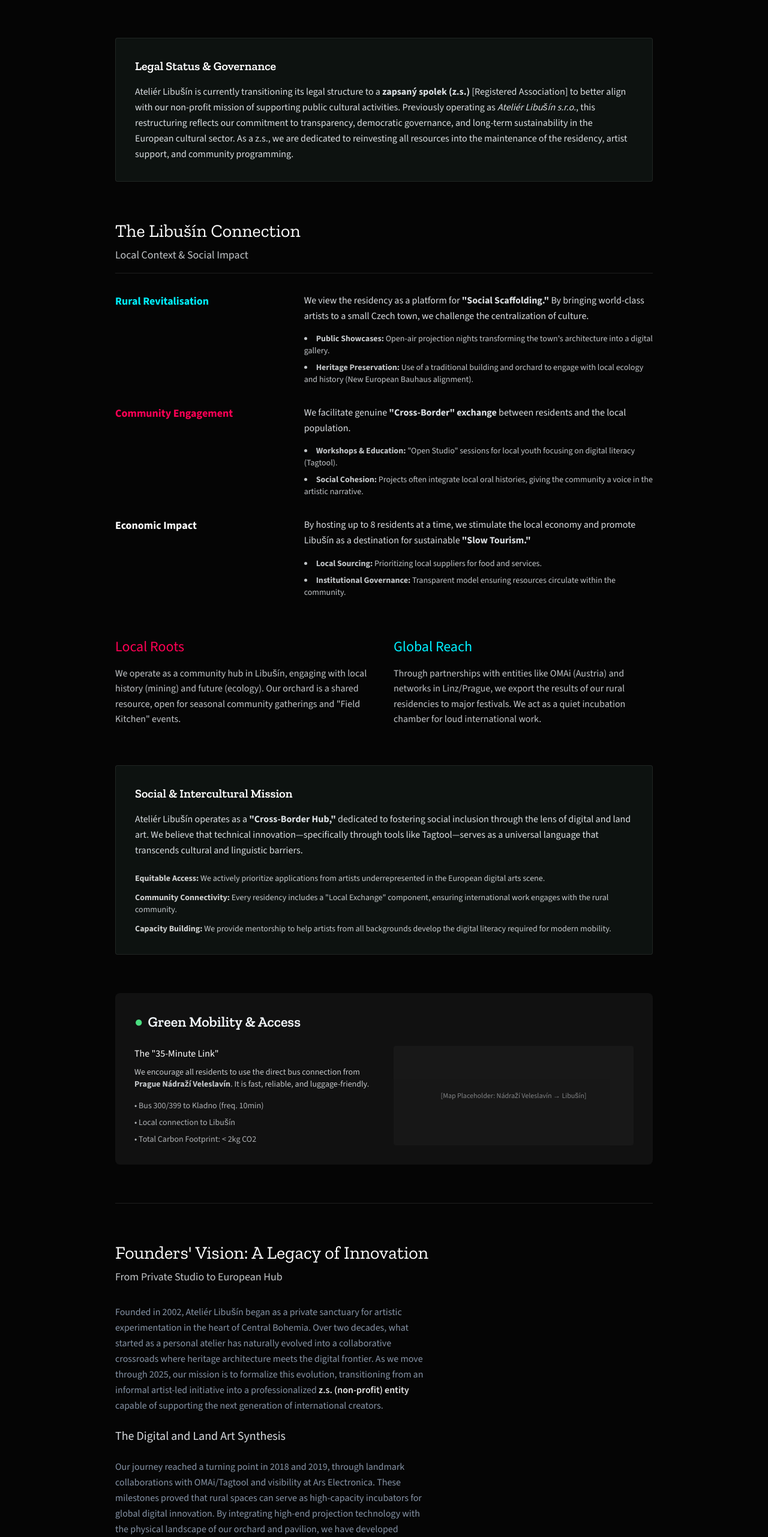
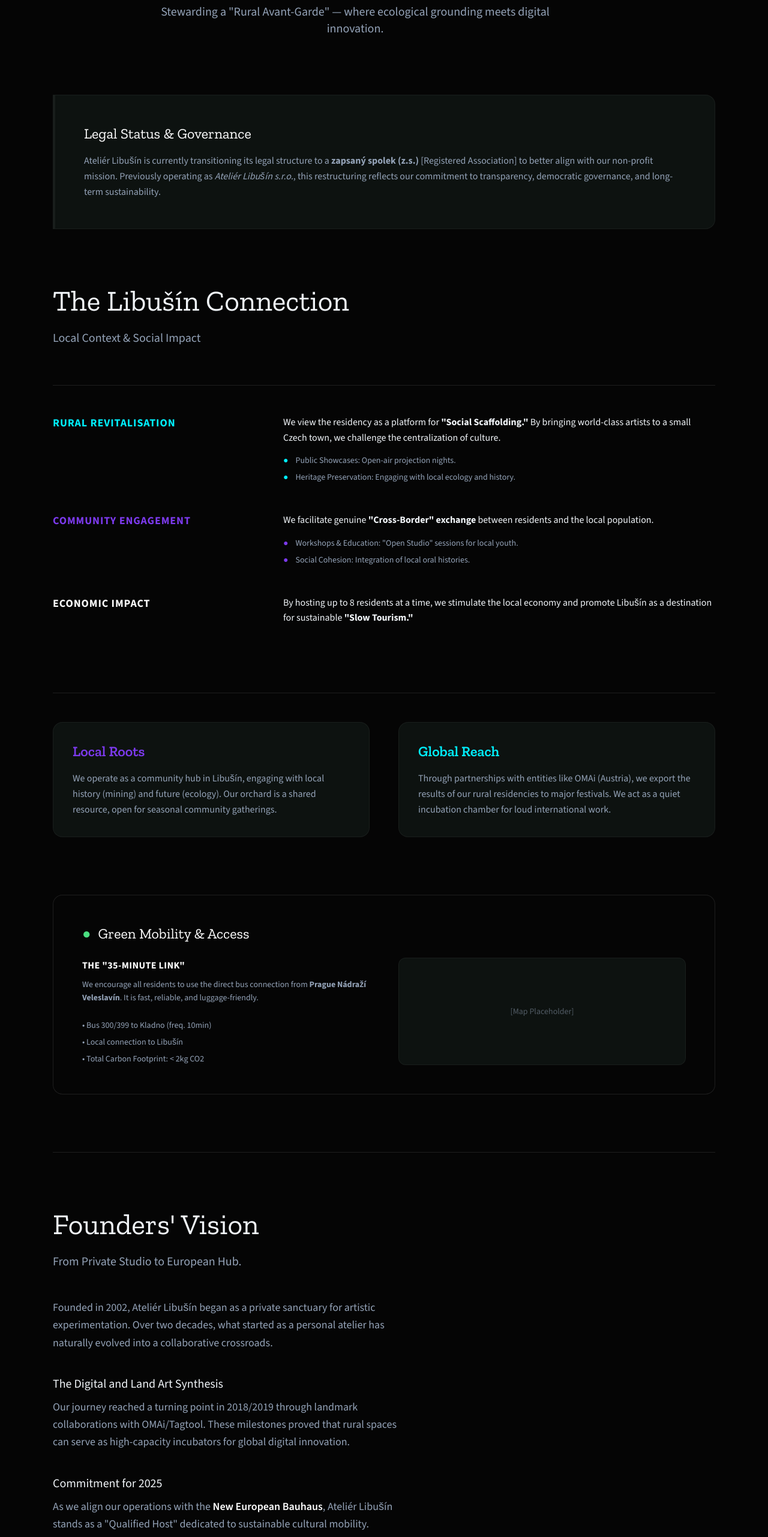
Before and after one commit to dberzon/atelier-libusin-site, a Next.js app: page /mission in a window 1280 px wide. Shown: the part 234-2797 px from the top of the page at 60% size. Built offline with nearby package versions, Linux system fonts and the light colour scheme.

Commit message:
feat: Add Impact & Archive and Mission & Governance pages with their respective content and UI.

```diff
--- a/app/mission/page.tsx
+++ b/app/mission/page.tsx
@@ -1,4 +1,5 @@
 import type { Metadata } from 'next'
+import SectionHeader from '../../components/ui/SectionHeader'
 
 export const metadata: Metadata = {
     title: 'Mission & Governance — Ateliér Libušín',
@@ -7,192 +8,144 @@ export const metadata: Metadata = {
 
 export default function Mission() {
     return (
-        <article className="max-w-4xl mx-auto space-y-16">
+        <div className="container max-w-6xl mx-auto px-6 py-24 space-y-24">
 
             {/* Header */}
-            <section className="prose max-w-none text-center">
-                <h1 className="text-4xl">Mission & Governance</h1>
-                <p className="text-xl text-gray-300">
-                    Stewarding a "Rural Avant-Garde" — where ecological grounding meets digital innovation.
+            <SectionHeader
+                eyebrow="Our Purpose"
+                title="Mission & Governance"
+                subtitle='Stewarding a "Rural Avant-Garde" — where ecological grounding meets digital innovation.'
+                align="center"
+            />
+
+            {/* Governance Statement */}
+            <section className="bg-[var(--bg-panel)] border-l-4 border-[var(--brand)] p-8 md:p-12 rounded-r-2xl border-y border-r border-white/5">
+                <h2 className="text-2xl font-serif text-white mb-4">Legal Status & Governance</h2>
+                <p className="text-[var(--text-muted)] leading-relaxed">
+                    Ateliér Libušín is currently transitioning its legal structure to a <strong>zapsaný spolek (z.s.)</strong> [Registered Association]
+                    to better align with our non-profit mission. Previously operating as <em>Ateliér Libušín s.r.o.</em>, this restructuring reflects our commitment to transparency, democratic governance,
+                    and long-term sustainability.
                 </p>
             </section>
 
-            {/* Governance Statement (Grant Critical) */}
-            <section className="card border-l-4 border-l-[#00f0ff] p-8">
-                <h2 className="text-xl font-semibold text-white mb-4">Legal Status & Governance</h2>
-                <p className="opacity-90 leading-relaxed">
-                    Ateliér Libušín is currently transitioning its legal structure to a <strong>zapsaný spolek (z.s.)</strong> [Registered Association]
-                    to better align with our non-profit mission of supporting public cultural activities. Previously operating as
-                    <em> Ateliér Libušín s.r.o.</em>, this restructuring reflects our commitment to transparency, democratic governance,
-                    and long-term sustainability in the European cultural sector. As a z.s., we are dedicated to reinvesting all resources
-                    into the maintenance of the residency, artist support, and community programming.
-                </p>
-            </section>
-
-            {/* Local Context & Social Impact: The Libušín Connection */}
-            <section className="space-y-8">
-                <div className="border-b border-white/10 pb-4 mb-8">
-                    <h2 className="text-3xl font-light text-white mb-2">The Libušín Connection</h2>
-                    <p className="text-lg opacity-80">Local Context & Social Impact</p>
+            {/* Local Context Block */}
+            <section>
+                <div className="border-b border-white/10 pb-4 mb-12">
+                    <SectionHeader
+                        title="The Libušín Connection"
+                        subtitle="Local Context & Social Impact"
+                        className="mb-0"
+                    />
                 </div>
 
-                <div className="grid gap-8">
-                    {/* 1. Rural Revitalisation */}
+                <div className="grid gap-12">
+                    {/* Rural Revitalisation */}
                     <div className="grid md:grid-cols-[1fr_2fr] gap-6">
-                        <div className="text-[#00f0ff] font-bold text-lg">Rural Revitalisation</div>
+                        <div className="text-[var(--brand)] font-bold text-lg uppercase tracking-wider">Rural Revitalisation</div>
                         <div>
-                            <p className="opacity-90 mb-4">
-                                We view the residency as a platform for <strong>"Social Scaffolding."</strong> By bringing world-class artists to a small Czech town,
-                                we challenge the centralization of culture.
+                            <p className="text-[var(--text-main)] mb-4">
+                                We view the residency as a platform for <strong>"Social Scaffolding."</strong> By bringing world-class artists to a small Czech town, we challenge the centralization of culture.
                             </p>
-                            <ul className="list-disc list-inside space-y-2 opacity-80 text-sm">
-                                <li>
-                                    <strong>Public Showcases:</strong> Open-air projection nights transforming the town's architecture into a digital gallery.
-                                </li>
-                                <li>
-                                    <strong>Heritage Preservation:</strong> Use of a traditional building and orchard to engage with local ecology and history (New European Bauhaus alignment).
-                                </li>
+                            <ul className="space-y-2 text-[var(--text-muted)] text-sm">
+                                <li className="flex gap-3"><span className="text-[var(--brand)]">●</span> Public Showcases: Open-air projection nights.</li>
+                                <li className="flex gap-3"><span className="text-[var(--brand)]">●</span> Heritage Preservation: Engaging with local ecology and history.</li>
                             </ul>
                         </div>
                     </div>
 
-                    {/* 2. Community Engagement */}
+                    {/* Community Engagement */}
                     <div className="grid md:grid-cols-[1fr_2fr] gap-6">
-                        <div className="text-[#ff0055] font-bold text-lg">Community Engagement</div>
+                        <div className="text-[var(--accent)] font-bold text-lg uppercase tracking-wider">Community Engagement</div>
                         <div>
-                            <p className="opacity-90 mb-4">
+                            <p className="text-[var(--text-main)] mb-4">
                                 We facilitate genuine <strong>"Cross-Border" exchange</strong> between residents and the local population.
                             </p>
-                            <ul className="list-disc list-inside space-y-2 opacity-80 text-sm">
-                                <li>
-                                    <strong>Workshops & Education:</strong> "Open Studio" sessions for local youth focusing on digital literacy (Tagtool).
-                                </li>
-                                <li>
-                                    <strong>Social Cohesion:</strong> Projects often integrate local oral histories, giving the community a voice in the artistic narrative.
-                                </li>
+                            <ul className="space-y-2 text-[var(--text-muted)] text-sm">
+                                <li className="flex gap-3"><span className="text-[var(--accent)]">●</span> Workshops & Education: "Open Studio" sessions for local youth.</li>
+                                <li className="flex gap-3"><span className="text-[var(--accent)]">●</span> Social Cohesion: Integration of local oral histories.</li>
                             </ul>
                         </div>
                     </div>
 
-                    {/* 3. Economic Impact */}
+                    {/* Economic Impact */}
                     <div className="grid md:grid-cols-[1fr_2fr] gap-6">
-                        <div className="text-white font-bold text-lg">Economic Impact</div>
+                        <div className="text-white font-bold text-lg uppercase tracking-wider">Economic Impact</div>
                         <div>
-                            <p className="opacity-90 mb-4">
+                            <p className="text-[var(--text-main)] mb-4">
                                 By hosting up to 8 residents at a time, we stimulate the local economy and promote Libušín as a destination for sustainable <strong>"Slow Tourism."</strong>
                             </p>
-                            <ul className="list-disc list-inside space-y-2 opacity-80 text-sm">
-                                <li>
-                                    <strong>Local Sourcing:</strong> Prioritizing local suppliers for food and services.
-                                </li>
-                                <li>
-                                    <strong>Institutional Governance:</strong> Transparent model ensuring resources circulate within the community.
-                                </li>
-                            </ul>
                         </div>
                     </div>
                 </div>
             </section>
 
             {/* Philosophy / Pillars */}
-            <section className="grid md:grid-cols-2 gap-8">
-                <div className="space-y-4">
-                    <h3 className="text-2xl font-light text-[#ff0055]">Local Roots</h3>
-                    <p className="opacity-80">
+            <section className="grid md:grid-cols-2 gap-12 pt-12 border-t border-white/10">
+                <div className="bg-[var(--bg-panel)] p-8 rounded-2xl border border-white/5">
+                    <h3 className="text-2xl font-serif text-[var(--accent)] mb-4">Local Roots</h3>
+                    <p className="text-[var(--text-muted)] leading-relaxed">
                         We operate as a community hub in Libušín, engaging with local history (mining) and future (ecology).
-                        Our orchard is a shared resource, open for seasonal community gatherings and "Field Kitchen" events.
+                        Our orchard is a shared resource, open for seasonal community gatherings.
                     </p>
                 </div>
-                <div className="space-y-4">
-                    <h3 className="text-2xl font-light text-[#00f0ff]">Global Reach</h3>
-                    <p className="opacity-80">
-                        Through partnerships with entities like OMAi (Austria) and networks in Linz/Prague, we export the
-                        results of our rural residencies to major festivals. We act as a quiet incubation chamber for loud international work.
+                <div className="bg-[var(--bg-panel)] p-8 rounded-2xl border border-white/5">
+                    <h3 className="text-2xl font-serif text-[var(--brand)] mb-4">Global Reach</h3>
+                    <p className="text-[var(--text-muted)] leading-relaxed">
+                        Through partnerships with entities like OMAi (Austria), we export the results of our rural residencies to major festivals.
+                        We act as a quiet incubation chamber for loud international work.
                     </p>
                 </div>
             </section>
 
-            {/* Social & Intercultural Mission */}
-            <section className="card border-l-4 border-l-[#ff0055] p-8">
-                <h2 className="text-xl font-semibold text-white mb-4">Social & Intercultural Mission</h2>
-                <p className="opacity-90 leading-relaxed mb-6">
-                    Ateliér Libušín operates as a <strong>"Cross-Border Hub,"</strong> dedicated to fostering social inclusion through the lens of digital and land art.
-                    We believe that technical innovation—specifically through tools like Tagtool—serves as a universal language that transcends cultural and linguistic barriers.
-                </p>
-                <ul className="space-y-3 opacity-80 text-sm">
-                    <li>
-                        <strong className="text-white">Equitable Access:</strong> We actively prioritize applications from artists underrepresented in the European digital arts scene.
-                    </li>
-                    <li>
-                        <strong className="text-white">Community Connectivity:</strong> Every residency includes a "Local Exchange" component, ensuring international work engages with the rural community.
-                    </li>
-                    <li>
-                        <strong className="text-white">Capacity Building:</strong> We provide mentorship to help artists from all backgrounds develop the digital literacy required for modern mobility.
-                    </li>
-                </ul>
-            </section>
-
             {/* Green Mobility */}
-            <section className="bg-[#111] p-8 rounded-lg">
-                <h2 className="text-2xl font-semibold mb-6 flex items-center gap-2">
-                    <span className="text-green-400">●</span> Green Mobility & Access
+            <section className="bg-[var(--bg-deep)] p-8 md:p-12 rounded-2xl border border-white/10">
+                <h2 className="text-2xl font-serif mb-6 flex items-center gap-3 text-white">
+                    <span className="text-[#4ade80]">●</span> Green Mobility & Access
                 </h2>
-                <div className="grid md:grid-cols-2 gap-8">
+                <div className="grid md:grid-cols-2 gap-12">
                     <div>
-                        <h4 className="font-medium text-white mb-2">The "35-Minute Link"</h4>
-                        <p className="opacity-80 text-sm mb-4">
+                        <h4 className="font-bold text-white mb-2 uppercase tracking-wide">The "35-Minute Link"</h4>
+                        <p className="text-[var(--text-muted)] text-sm mb-6 leading-relaxed">
                             We encourage all residents to use the direct bus connection from <strong>Prague Nádraží Veleslavín</strong>.
                             It is fast, reliable, and luggage-friendly.
                         </p>
-                        <ul className="text-sm space-y-2 opacity-70">
+                        <ul className="text-sm space-y-2 text-[var(--text-muted)]">
                             <li>• Bus 300/399 to Kladno (freq. 10min)</li>
                             <li>• Local connection to Libušín</li>
                             <li>• Total Carbon Footprint: &lt; 2kg CO2</li>
                         </ul>
                     </div>
-                    <div>
-                        <div className="h-full bg-white/5 rounded flex items-center justify-center text-xs opacity-50 p-4">
-                            [Map Placeholder: Nádraží Veleslavín &rarr; Libušín]
-                        </div>
+                    <div className="bg-[var(--bg-panel)] rounded-xl border border-white/5 flex items-center justify-center min-h-[150px]">
+                        <span className="text-[var(--text-muted)] opacity-50 text-sm">[Map Placeholder]</span>
                     </div>
                 </div>
             </section>
 
+            {/* Founders' Vision */}
+            <section className="pt-24 border-t border-white/10">
+                <SectionHeader
+                    title="Founders' Vision"
+                    subtitle="From Private Studio to European Hub."
+                    className="mb-12"
+                />
 
-            {/* Founders' Vision: A Legacy of Innovation */}
-            <section className="space-y-8 pt-16 border-t border-white/10">
-                <div className="max-w-3xl">
-                    <h2 className="text-3xl font-light text-white mb-2">Founders' Vision: A Legacy of Innovation</h2>
-                    <p className="text-lg opacity-80">From Private Studio to European Hub</p>
-                </div>
-
-                <div className="prose prose-invert max-w-none opacity-90 leading-relaxed space-y-6">
+                <div className="prose prose-lg prose-invert max-w-4xl text-[var(--text-muted)] font-light leading-relaxed">
+                    <p className="mb-8">
+                        Founded in 2002, Ateliér Libušín began as a private sanctuary for artistic experimentation.
+                        Over two decades, what started as a personal atelier has naturally evolved into a collaborative crossroads.
+                    </p>
+                    <h3 className="text-white text-xl font-normal mt-12 mb-4">The Digital and Land Art Synthesis</h3>
+                    <p className="mb-8">
+                        Our journey reached a turning point in 2018/2019 through landmark collaborations with OMAi/Tagtool.
+                        These milestones proved that rural spaces can serve as high-capacity incubators for global digital innovation.
+                    </p>
+                    <h3 className="text-white text-xl font-normal mt-12 mb-4">Commitment for 2025</h3>
                     <p>
-                        Founded in 2002, Ateliér Libušín began as a private sanctuary for artistic experimentation in the heart of Central Bohemia.
-                        Over two decades, what started as a personal atelier has naturally evolved into a collaborative crossroads where heritage architecture
-                        meets the digital frontier. As we move through 2025, our mission is to formalize this evolution, transitioning from an informal
-                        artist-led initiative into a professionalized <strong>z.s. (non-profit) entity</strong> capable of supporting the next generation of international creators.
-                    </p>
-
-                    <h3 className="text-white text-xl font-normal mt-8">The Digital and Land Art Synthesis</h3>
-                    <p>
-                        Our journey reached a turning point in 2018 and 2019, through landmark collaborations with OMAi/Tagtool and visibility at Ars Electronica.
-                        These milestones proved that rural spaces can serve as high-capacity incubators for global digital innovation.
-                        By integrating high-end projection technology with the physical landscape of our orchard and pavilion, we have developed an
-                        <strong>"Adaptive Residency"</strong> model that thrives across seasons—offering deep-focus "Winter Research" and collaborative "Summer Labs".
-                    </p>
-
-                    <h3 className="text-white text-xl font-normal mt-8">Our Commitment for 2025 and Beyond</h3>
-                    <p>
-                        As we align our operations with the <strong>New European Bauhaus</strong> and the <strong>European Green Deal</strong>,
-                        Ateliér Libušín stands as a "Qualified Host" dedicated to sustainable, inclusive cultural mobility. We are committed to maintaining a
-                        "35-minute Green Link" to Prague, prioritizing public transport, and fostering a "Slow Travel" ethos that respects both
-                        the artist’s pace and the local ecology. Our goal is to ensure that every project incubated here not only reaches a global stage
-                        but also enriches the social and cultural fabric of the Libušín community.
+                        As we align our operations with the <strong>New European Bauhaus</strong>, Ateliér Libušín stands as a "Qualified Host" dedicated to sustainable cultural mobility.
                     </p>
                 </div>
             </section>
 
-        </article>
+        </div>
     )
 }
```
Also changed, not shown: app/impact/page.tsx (+14 -12 lines).
